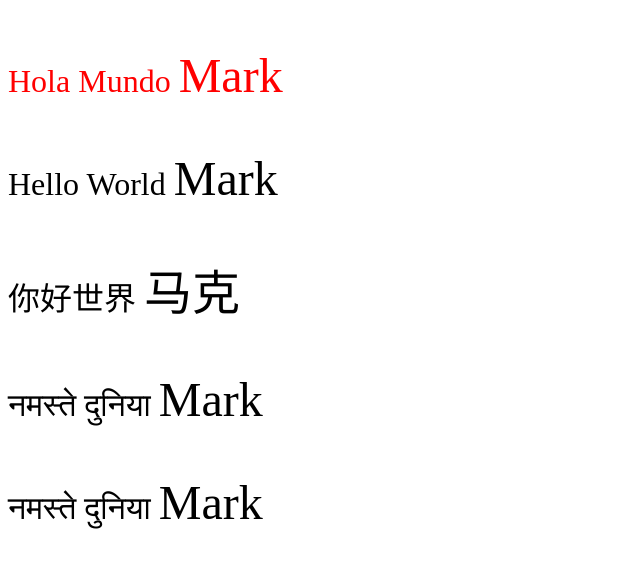
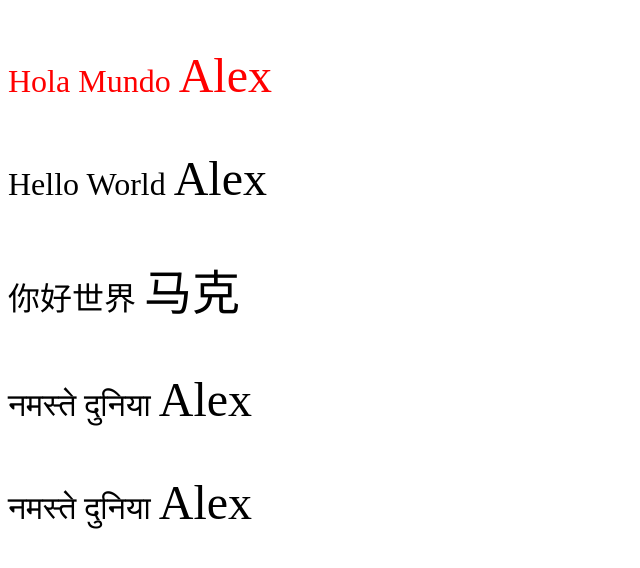
Before and after one commit to ucsd-cse112-sp19/thanO5, a website: page hello.html in a window 1280 px wide. Shown: the whole page, without its empty margins (0-640 px from the left). Drawn offline with Linux system fonts and the light colour scheme.

Commit message:
Changed the name Mark to Alex

```diff
--- a/hello.html
+++ b/hello.html
@@ -59,11 +59,11 @@
 	</template>
 
 	<core-hello rainbow lang="es">
-		<span slot="name">Mark</span>
+		<span slot="name">Alex</span>
 	</core-hello>
 
 	<core-hello lang="en">
-		<span slot="name">Mark</span>
+		<span slot="name">Alex</span>
 	</core-hello>
 
 	<core-hello lang="zh">
@@ -71,11 +71,11 @@
 	</core-hello>
 
 	<core-hello lang="hi">
-		<span slot="name">Mark</span>
+		<span slot="name">Alex</span>
 	</core-hello>
 
 	<core-hello lang="hi">
-		<span slot="name">Mark</span>
+		<span slot="name">Alex</span>
 	</core-hello>
 
 	<script src="components/CoreHello.js"></script>
--- a/package.json
+++ b/package.json
@@ -18,7 +18,7 @@
   "homepage": "https://github.com/ucsd-cse112/thanOS#readme",
   "devDependencies": {
     "@webcomponents/webcomponentsjs": "^2.2.10",
-    "eslint": "^5.16.0",
+    "eslint": "5.16.0",
     "eslint-config-google": "^0.12.0",
     "jasmine": "^3.4.0",
     "karma": "^4.1.0",
```
